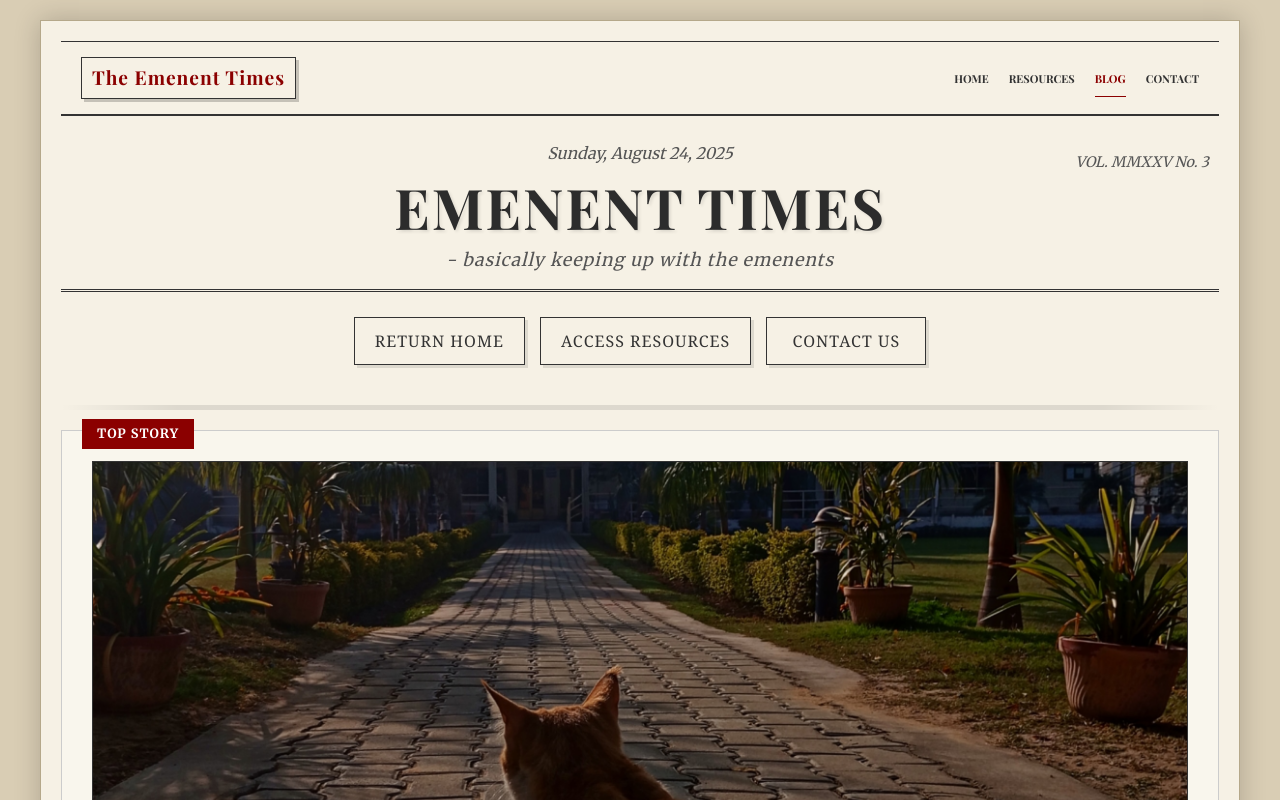
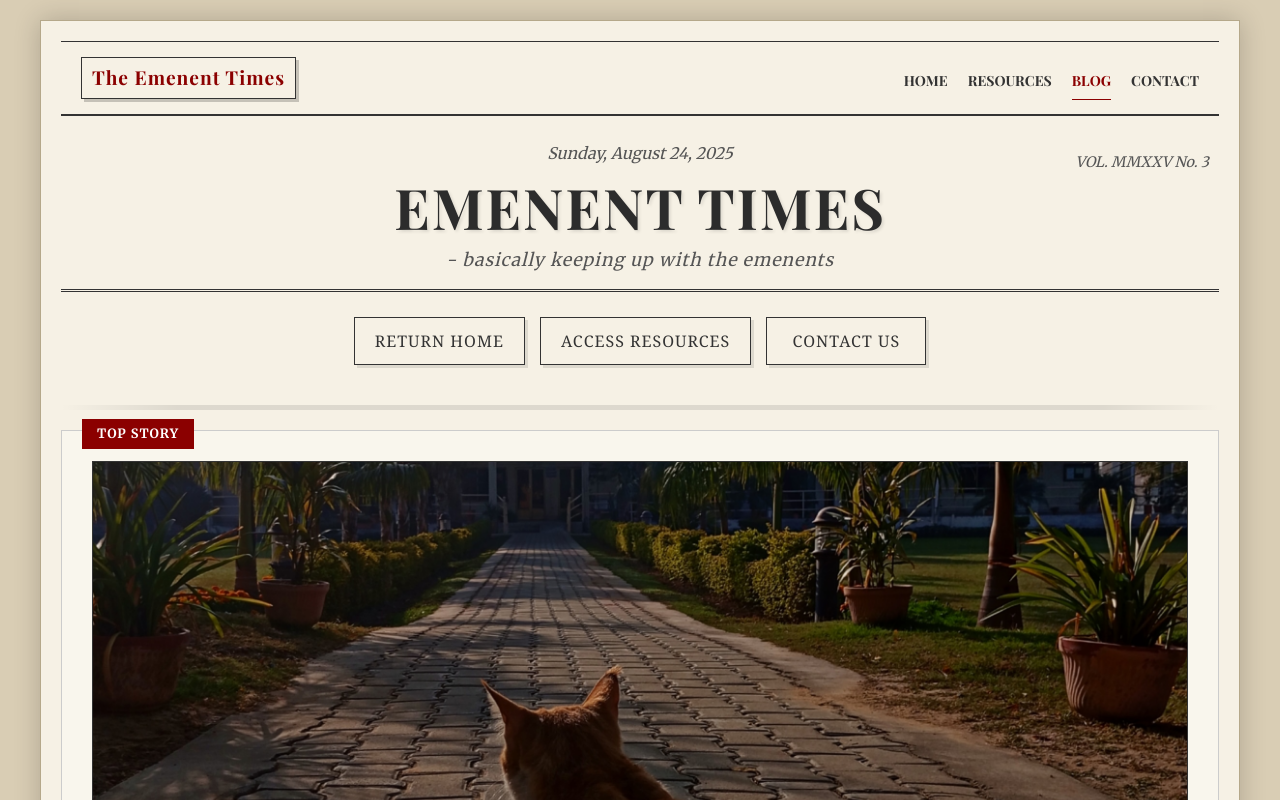
Before and after one commit to rameen-shahid88/Emenenttimes, a plain HTML site: page docs/blog.html in a window 1280 px wide. Shown: the top 800 px of the page. Drawn offline with nearby package versions, Linux system fonts and the light colour scheme.

Commit message:
Navbar Update

```diff
--- a/docs/blog.html
+++ b/docs/blog.html
@@ -81,7 +81,7 @@
     color: var(--ink);
     position: relative;
     font-variant: small-caps;
-    font-size: 1rem;
+    font-size: 1.25rem;
     transition: color 0.3s ease;
     padding: 5px 0;
   }
```
Also changed, not shown: docs/contactus.html (+1 -1 lines), docs/index.html (+1 -1 lines), docs/resources.html (+1 -1 lines).
